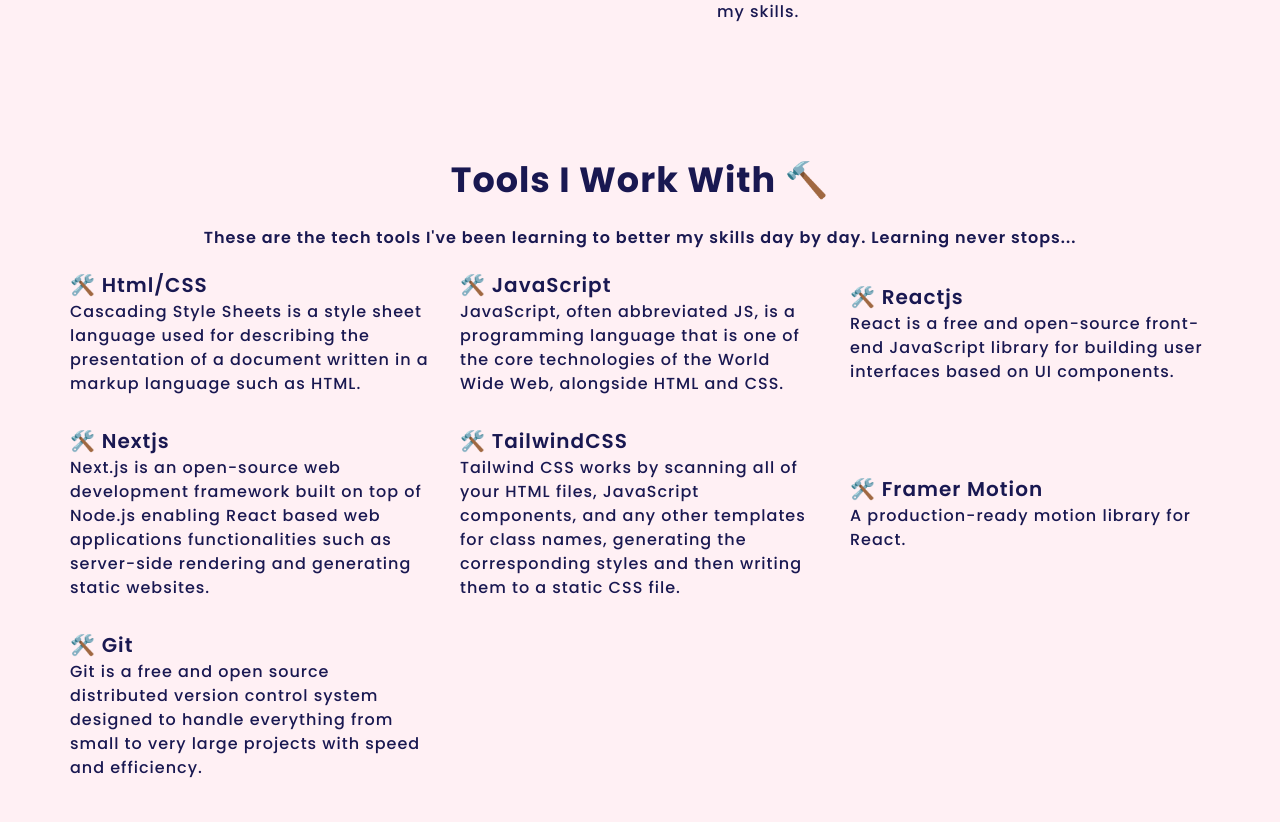
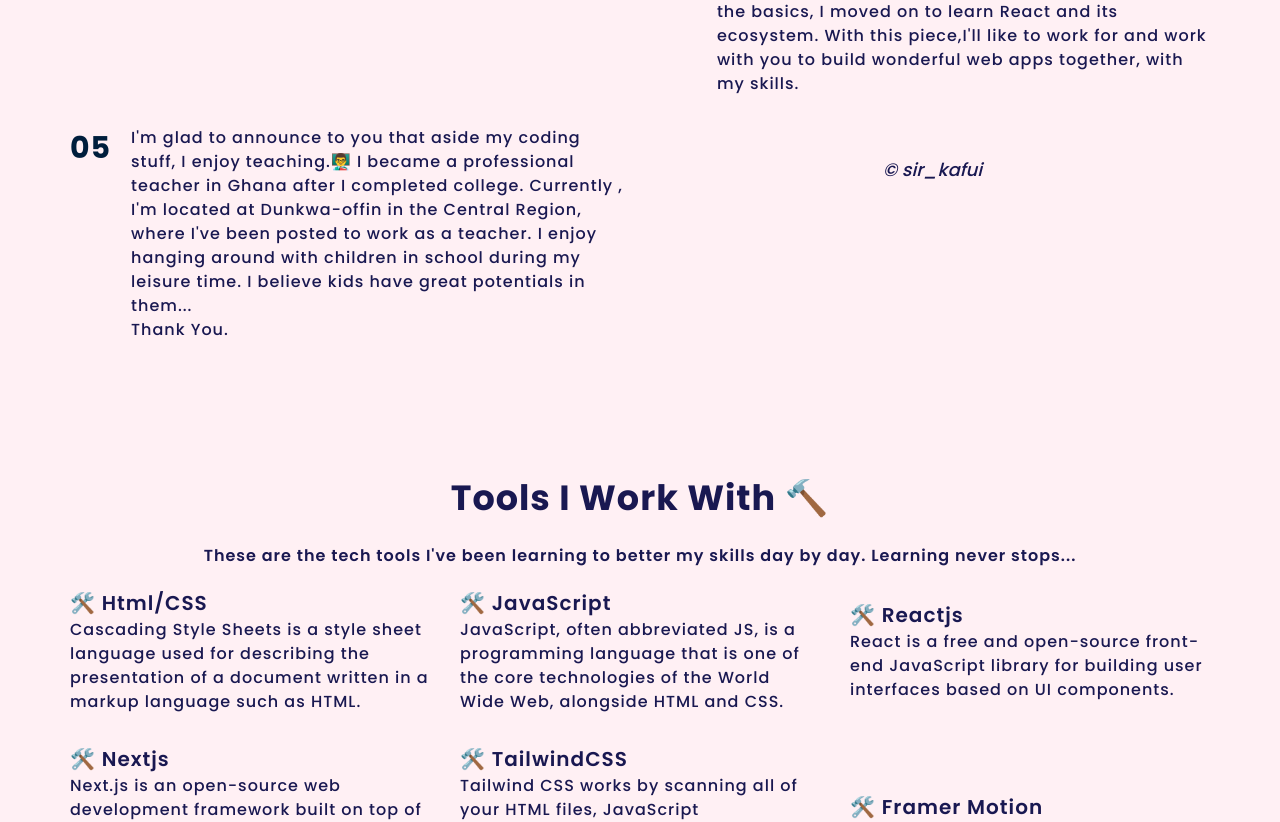
Before and after one commit to MorteyKafui/sir-kafui-portfolio, a Next.js app: page / in a window 1280 px wide. Shown: the part 1503-2325 px from the top of the page. Built offline with nearby package versions, Linux system fonts and the light colour scheme; some icons are missing; a web font is replaced by a local one.

Commit message:
add about me

```diff
--- a/components/About/About.jsx
+++ b/components/About/About.jsx
@@ -16,9 +16,11 @@
             from my mom 💖 which I used to play computer games. I love games a
             lot. At my young age, my computer was my best friend. I find myself
             spending all day operating it; watching movies,playing games etc.
-            Aside spending time with my PC, I love to read a lot. One day, I
-            asked myself what else I can do to make myself and the computer
-            useful...?
+            Aside spending time with my PC, I love to read a lot. I also love to
+            discuss tech and science stuff with my friends to make mother Earth
+            a better place to live. My favorite personality is Elon Musk. I like
+            him a lot. One day, I asked myself what else I can do to make myself
+            and the computer useful...?
           </p>
           <p className={styles.text}>
             <span className={styles.num}>02</span>
@@ -60,6 +62,18 @@
             work for and work with you to build wonderful web apps together,
             with my skills.
           </p>
+          <p className={styles.text}>
+            <span className={styles.num}>05</span>
+            I&apos;m glad to announce to you that aside my coding stuff, I enjoy
+            teaching.👨‍🏫 I became a professional teacher in Ghana after I
+            completed college. Currently , I&apos;m located at Dunkwa-offin in
+            the Central Region, where I&apos;ve been posted to work as a
+            teacher. I enjoy hanging around with children in school during my
+            leisure time. I believe kids have great potentials in them...
+            <br />
+            Thank You.
+          </p>
+          <em>&copy; sir_kafui</em>
         </div>
       </div>
     </section>
--- a/components/About/About.module.css
+++ b/components/About/About.module.css
@@ -24,6 +24,11 @@
   font-weight: 700;
 }
 
+.aboutMe em {
+  text-align: center;
+  margin-top: 3rem;
+}
+
 @media screen and (max-width: 34em) {
   .aboutMe {
     grid-template-columns: 1fr;
```
